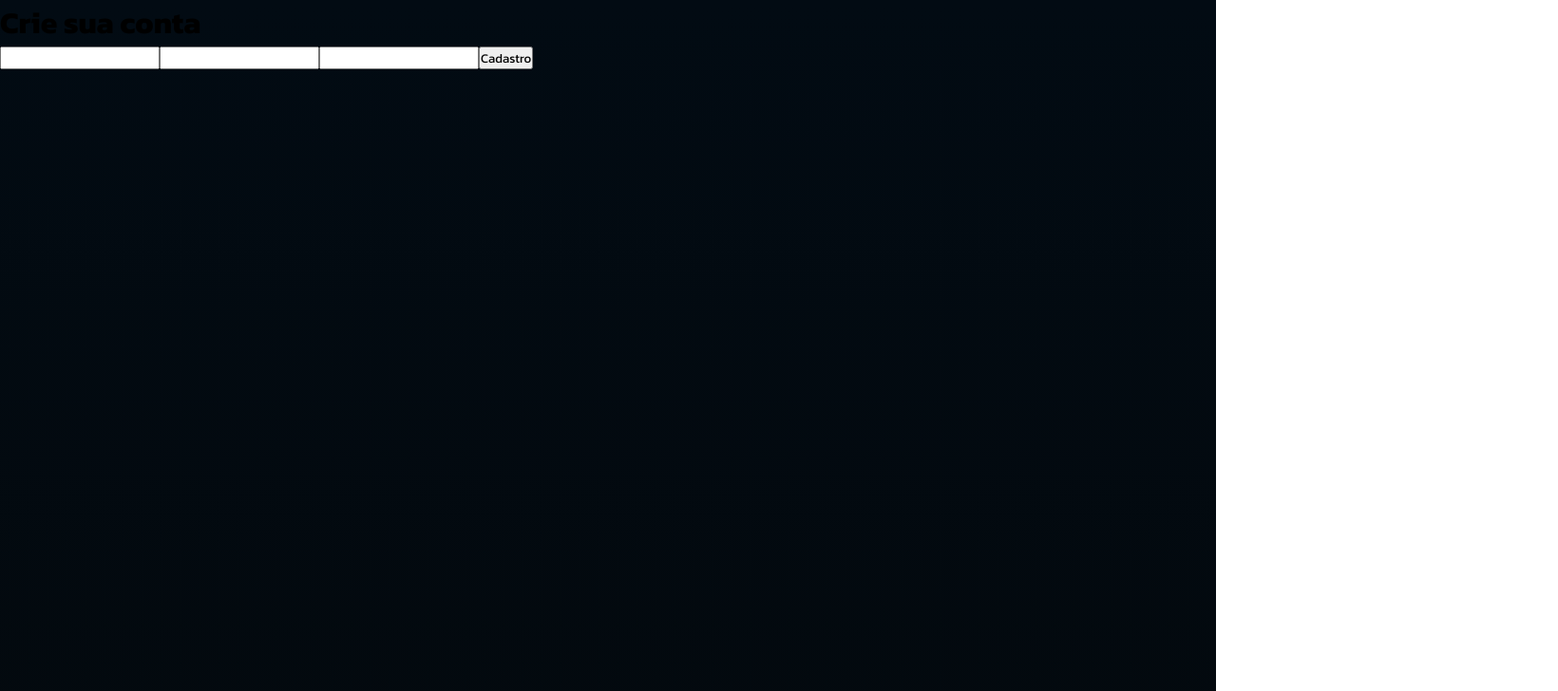
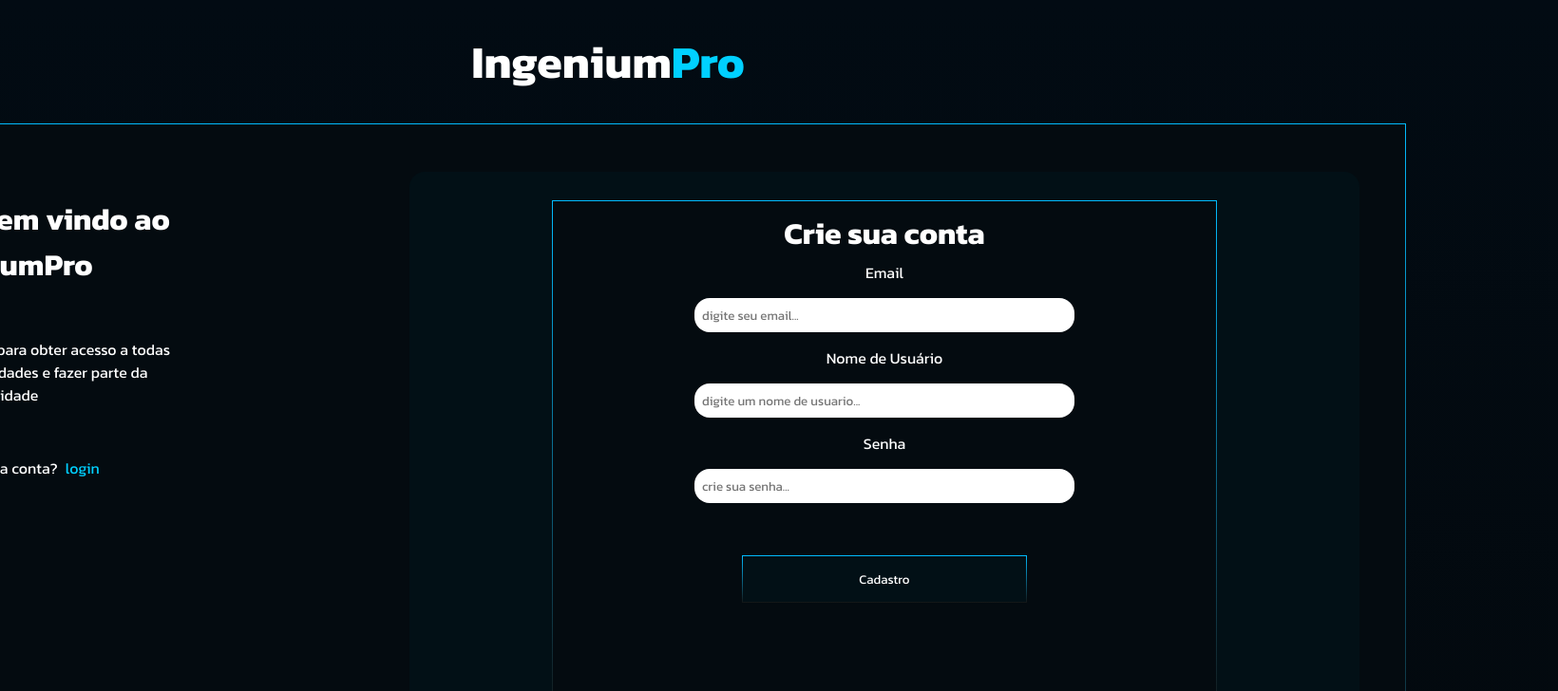
Before and after one commit to guiFGA/IngeniumPro, a React (Vite) app in the folder Front/: page /#/ in a window 1280 px wide. Shown: the top 728 px of the page at 95% size, 1640 px wide, since content can reach past the window. Built offline with nearby package versions, Linux system fonts and the light colour scheme; a web font is replaced by a local one.

Commit message:
pagina de cadastro parcialmente feita

```diff
--- a/Front/src/index.css
+++ b/Front/src/index.css
@@ -9,4 +9,144 @@ body {
   min-height: 100vh;
   width: 100vw;
   background: linear-gradient(180deg, #020B13 0%, rgba(3, 9, 14, 1) 100%);
+  color: white;
+  display: flex;
+  flex-direction: column;
+  overflow: hidden;
+  align-items: center;
+
 }
+
+header {
+
+  width: 2000px;
+  height: 130px;
+  display: flex;
+  align-items: center;
+  justify-content: center;
+  font-size: x-large;
+
+}
+
+.pro{
+  color: #00D0FF;
+}
+
+.corpo{
+  display: flex;
+  width: 1700px;
+  height: 750px;
+  background-color: #040B10;
+  border: 1px solid transparent;
+  border-image: linear-gradient(to bottom, #02BCFF, #141616 ) 1;
+
+  position: relative;
+  left: 140px;
+
+}
+
+
+
+.esquerda{
+
+  background-color: #040B10;
+  width: 650px;
+  height: 650px;
+  position: relative;
+
+
+  display: flex;
+  flex-direction: column;
+  align-items: center;
+  justify-content: space-around;
+
+
+}
+
+
+.seja{
+
+  width: 400px;
+
+
+}
+
+.texto{
+
+  width: 400px;
+  position: relative;
+  bottom: 100px;
+}
+
+.login{
+
+  position: relative;
+  bottom: 200px;
+  right: 100px;
+  display: flex;
+  gap: 8px;
+}
+
+.azul{
+  color: #00D0FF;
+}
+
+
+
+.direita{
+  background-color: #021016;
+  width: 1000px;
+  height: 650px;
+  display: flex;
+  align-items: center;
+  justify-content: center;
+  position: relative;
+  top: 50px;
+
+  border-radius: 1rem;
+
+}
+
+form{
+
+  height: 550px;
+  width: 700px;
+  bottom: 20px;
+  position: relative;
+  background-color: #040B10;
+  border: 1px solid transparent;
+  border-image: linear-gradient(to bottom, #02BCFF, #141616 ) 1;
+  display: flex;
+  flex-direction: column;
+  align-items: center;
+  gap: 15px;
+}
+
+form h1{
+  position: relative;
+  top: 10px;
+}
+
+input{
+  padding: 0.5rem;
+  background-color: white;
+  border: none;
+  border-radius: 1rem;
+  width: 400px;
+
+
+}
+
+form button{
+  position: relative;
+  top: 40px;
+
+  width: 300px;
+  height: 50px;
+  border: 1px solid transparent;
+  border-image: linear-gradient(to bottom, #02BCFF, #141616 ) 1;
+  background-color: #021016;
+
+  color: white;
+  cursor: pointer;
+}
--- a/Front/src/pages/cadastro/index.jsx
+++ b/Front/src/pages/cadastro/index.jsx
@@ -1,19 +1,58 @@
 import React from "react"
+function cadastro() {
 
-function cadastro() {
 
     // Ala para criar funções de integração com o backend, além dos hooks do front.
 
     return (
         <div className="container">
-            <form>
-                <h1>Crie sua conta</h1>
-                <input name="email" type="email" />
-                <input name="usuario" type="text"/>
-                <input name="senha" type="password" />
-                <button type="button">Cadastro</button>
-            </form>
+
+            <header>
+
+                <h1 className="ingenium">Ingenium</h1>
+                <h1 className="pro">Pro</h1>
+
+            </header>
+
+            <div className="corpo">
+                <div className="esquerda">
+                    <div className="seja">
+                        <h1>Seja bem vindo ao IngeniumPro</h1>
+                    </div>
+
+                    <div className="texto">
+                        <p>Cadastre-se para obter acesso a todas</p>
+                        <p>as funcionalidades e fazer parte da </p>
+                        <p>nossa comunidade</p>
+                    </div>
+
+                    <div className="login">
+                        <p>Ja possui uma conta? </p>
+                        <p className="azul">login</p>
+                    </div>
+
+                </div>
+
+                <div className="direita">
+
+                    <form>
+                        <h1>Crie sua conta</h1>
+                        <label htmlFor="email">Email</label>
+                        <input name="email" type="email" placeholder="digite seu email..."/>
+                        <label htmlFor="usuario">Nome de Usuário</label>
+                        <input name="usuario" type="text" placeholder="digite um nome de usuario..."/>
+                        <label htmlFor="senha">Senha</label>
+                        <input name="senha" type="password" placeholder="crie sua senha..." />
+                        <button type="button">Cadastro</button>
+                    </form>
+
+                </div>
+            </div>
+
+
+
         </div>
+
     )
 }
 
```
